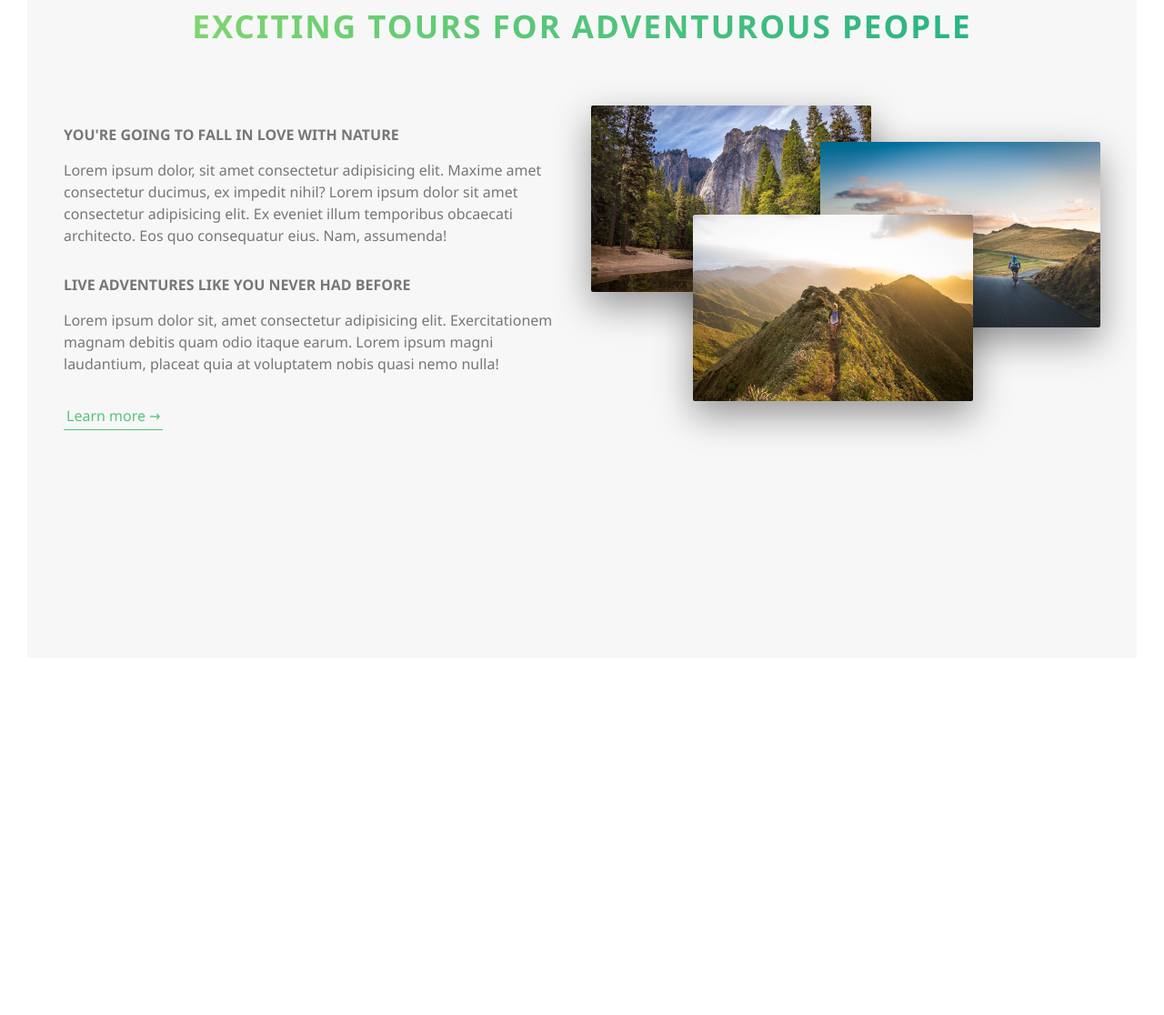
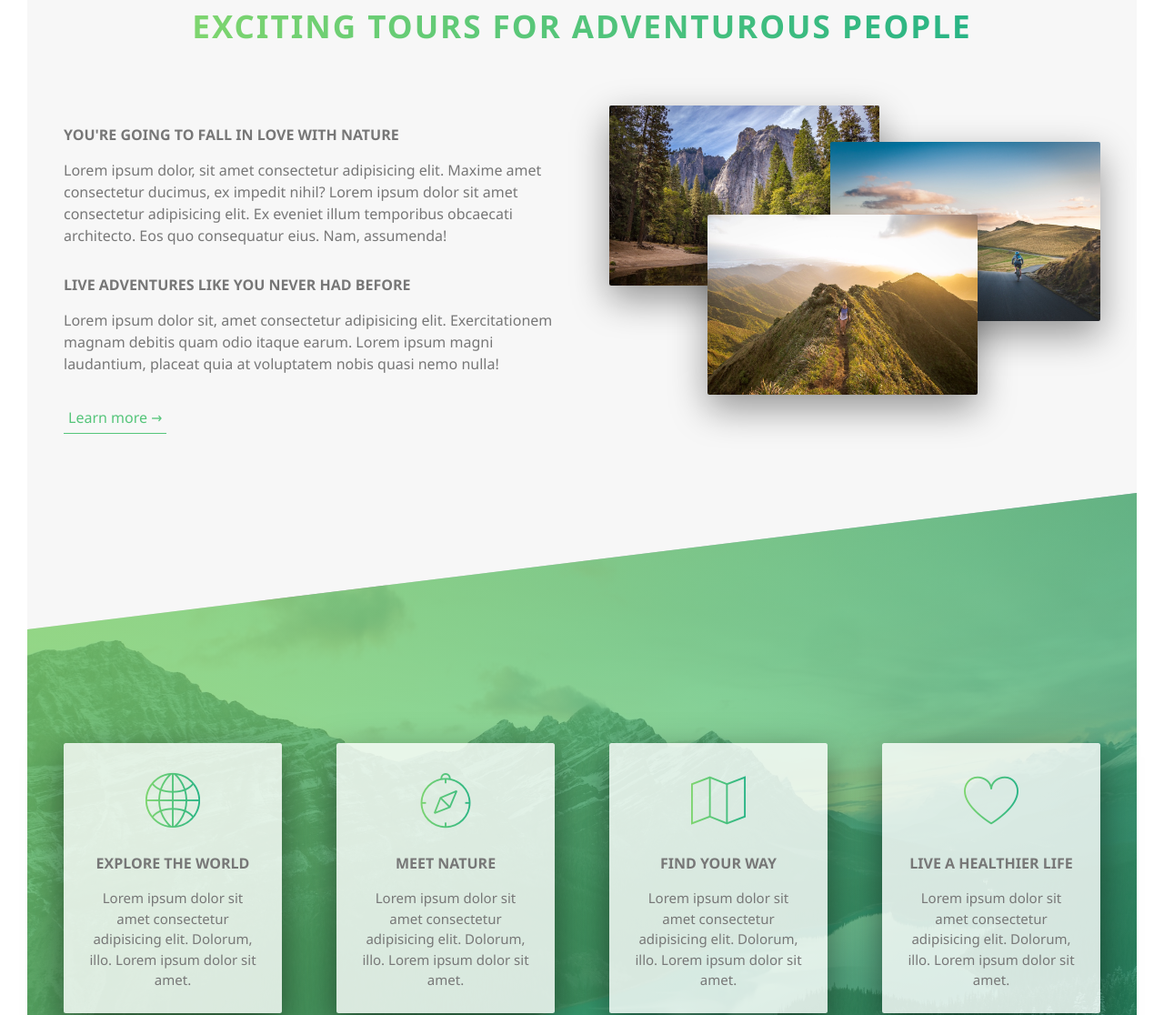
Before and after one commit to bidodev/css-advanced-course, a plain HTML site: page index.html in a window 1280 px wide. Shown: the part 877-1993 px from the top of the page at 91% size. Before the commit the page ends 1630 px from the top, so only its background shows below. Drawn offline with Linux system fonts and the light colour scheme.

Commit message:
Building the Features Section

```diff
--- /dev/null
+++ b/css/icon-fonts.css
@@ -0,0 +1,445 @@
+@charset "UTF-8";
+
+@font-face {
+  font-family: "linea-basic-10";
+  src:url("fonts/linea-basic-10.eot");
+  src:url("fonts/linea-basic-10.eot?#iefix") format("embedded-opentype"),
+    url("fonts/linea-basic-10.woff") format("woff"),
+    url("fonts/linea-basic-10.ttf") format("truetype"),
+    url("fonts/linea-basic-10.svg#linea-basic-10") format("svg");
+  font-weight: normal;
+  font-style: normal;
+
+}
+
+[data-icon]:before {
+  font-family: "linea-basic-10" !important;
+  content: attr(data-icon);
+  font-style: normal !important;
+  font-weight: normal !important;
+  font-variant: normal !important;
+  text-transform: none !important;
+  speak: none;
+  line-height: 1;
+  -webkit-font-smoothing: antialiased;
+  -moz-osx-font-smoothing: grayscale;
+}
+
+[class^="icon-basic"]:before,
+[class*=" icon-basic"]:before {
+  font-family: "linea-basic-10" !important;
+  font-style: normal !important;
+  font-weight: normal !important;
+  font-variant: normal !important;
+  text-transform: none !important;
+  speak: none;
+  line-height: 1;
+  -webkit-font-smoothing: antialiased;
+  -moz-osx-font-smoothing: grayscale;
+}
+
+.icon-basic-accelerator:before {
+  content: "a";
+}
+.icon-basic-alarm:before {
+  content: "b";
+}
+.icon-basic-anchor:before {
+  content: "c";
+}
+.icon-basic-anticlockwise:before {
+  content: "d";
+}
+.icon-basic-archive:before {
+  content: "e";
+}
+.icon-basic-archive-full:before {
+  content: "f";
+}
+.icon-basic-ban:before {
+  content: "g";
+}
+.icon-basic-battery-charge:before {
+  content: "h";
+}
+.icon-basic-battery-empty:before {
+  content: "i";
+}
+.icon-basic-battery-full:before {
+  content: "j";
+}
+.icon-basic-battery-half:before {
+  content: "k";
+}
+.icon-basic-bolt:before {
+  content: "l";
+}
+.icon-basic-book:before {
+  content: "m";
+}
+.icon-basic-book-pen:before {
+  content: "n";
+}
+.icon-basic-book-pencil:before {
+  content: "o";
+}
+.icon-basic-bookmark:before {
+  content: "p";
+}
+.icon-basic-calculator:before {
+  content: "q";
+}
+.icon-basic-calendar:before {
+  content: "r";
+}
+.icon-basic-cards-diamonds:before {
+  content: "s";
+}
+.icon-basic-cards-hearts:before {
+  content: "t";
+}
+.icon-basic-case:before {
+  content: "u";
+}
+.icon-basic-chronometer:before {
+  content: "v";
+}
+.icon-basic-clessidre:before {
+  content: "w";
+}
+.icon-basic-clock:before {
+  content: "x";
+}
+.icon-basic-clockwise:before {
+  content: "y";
+}
+.icon-basic-cloud:before {
+  content: "z";
+}
+.icon-basic-clubs:before {
+  content: "A";
+}
+.icon-basic-compass:before {
+  content: "B";
+}
+.icon-basic-cup:before {
+  content: "C";
+}
+.icon-basic-diamonds:before {
+  content: "D";
+}
+.icon-basic-display:before {
+  content: "E";
+}
+.icon-basic-download:before {
+  content: "F";
+}
+.icon-basic-exclamation:before {
+  content: "G";
+}
+.icon-basic-eye:before {
+  content: "H";
+}
+.icon-basic-eye-closed:before {
+  content: "I";
+}
+.icon-basic-female:before {
+  content: "J";
+}
+.icon-basic-flag1:before {
+  content: "K";
+}
+.icon-basic-flag2:before {
+  content: "L";
+}
+.icon-basic-floppydisk:before {
+  content: "M";
+}
+.icon-basic-folder:before {
+  content: "N";
+}
+.icon-basic-folder-multiple:before {
+  content: "O";
+}
+.icon-basic-gear:before {
+  content: "P";
+}
+.icon-basic-geolocalize-01:before {
+  content: "Q";
+}
+.icon-basic-geolocalize-05:before {
+  content: "R";
+}
+.icon-basic-globe:before {
+  content: "S";
+}
+.icon-basic-gunsight:before {
+  content: "T";
+}
+.icon-basic-hammer:before {
+  content: "U";
+}
+.icon-basic-headset:before {
+  content: "V";
+}
+.icon-basic-heart:before {
+  content: "W";
+}
+.icon-basic-heart-broken:before {
+  content: "X";
+}
+.icon-basic-helm:before {
+  content: "Y";
+}
+.icon-basic-home:before {
+  content: "Z";
+}
+.icon-basic-info:before {
+  content: "0";
+}
+.icon-basic-ipod:before {
+  content: "1";
+}
+.icon-basic-joypad:before {
+  content: "2";
+}
+.icon-basic-key:before {
+  content: "3";
+}
+.icon-basic-keyboard:before {
+  content: "4";
+}
+.icon-basic-laptop:before {
+  content: "5";
+}
+.icon-basic-life-buoy:before {
+  content: "6";
+}
+.icon-basic-lightbulb:before {
+  content: "7";
+}
+.icon-basic-link:before {
+  content: "8";
+}
+.icon-basic-lock:before {
+  content: "9";
+}
+.icon-basic-lock-open:before {
+  content: "!";
+}
+.icon-basic-magic-mouse:before {
+  content: "\"";
+}
+.icon-basic-magnifier:before {
+  content: "#";
+}
+.icon-basic-magnifier-minus:before {
+  content: "$";
+}
+.icon-basic-magnifier-plus:before {
+  content: "%";
+}
+.icon-basic-mail:before {
+  content: "&";
+}
+.icon-basic-mail-multiple:before {
+  content: "'";
+}
+.icon-basic-mail-open:before {
+  content: "(";
+}
+.icon-basic-mail-open-text:before {
+  content: ")";
+}
+.icon-basic-male:before {
+  content: "*";
+}
+.icon-basic-map:before {
+  content: "+";
+}
+.icon-basic-message:before {
+  content: ",";
+}
+.icon-basic-message-multiple:before {
+  content: "-";
+}
+.icon-basic-message-txt:before {
+  content: ".";
+}
+.icon-basic-mixer2:before {
+  content: "/";
+}
+.icon-basic-mouse:before {
+  content: ":";
+}
+.icon-basic-notebook:before {
+  content: ";";
+}
+.icon-basic-notebook-pen:before {
+  content: "<";
+}
+.icon-basic-notebook-pencil:before {
+  content: "=";
+}
+.icon-basic-paperplane:before {
+  content: ">";
+}
+.icon-basic-pencil-ruler:before {
+  content: "?";
+}
+.icon-basic-pencil-ruler-pen:before {
+  content: "@";
+}
+.icon-basic-photo:before {
+  content: "[";
+}
+.icon-basic-picture:before {
+  content: "]";
+}
+.icon-basic-picture-multiple:before {
+  content: "^";
+}
+.icon-basic-pin1:before {
+  content: "_";
+}
+.icon-basic-pin2:before {
+  content: "`";
+}
+.icon-basic-postcard:before {
+  content: "{";
+}
+.icon-basic-postcard-multiple:before {
+  content: "|";
+}
+.icon-basic-printer:before {
+  content: "}";
+}
+.icon-basic-question:before {
+  content: "~";
+}
+.icon-basic-rss:before {
+  content: "\\";
+}
+.icon-basic-server:before {
+  content: "\e000";
+}
+.icon-basic-server2:before {
+  content: "\e001";
+}
+.icon-basic-server-cloud:before {
+  content: "\e002";
+}
+.icon-basic-server-download:before {
+  content: "\e003";
+}
+.icon-basic-server-upload:before {
+  content: "\e004";
+}
+.icon-basic-settings:before {
+  content: "\e005";
+}
+.icon-basic-share:before {
+  content: "\e006";
+}
+.icon-basic-sheet:before {
+  content: "\e007";
+}
+.icon-basic-sheet-multiple:before {
+  content: "\e008";
+}
+.icon-basic-sheet-pen:before {
+  content: "\e009";
+}
+.icon-basic-sheet-pencil:before {
+  content: "\e00a";
+}
+.icon-basic-sheet-txt:before {
+  content: "\e00b";
+}
+.icon-basic-signs:before {
+  content: "\e00c";
+}
+.icon-basic-smartphone:before {
+  content: "\e00d";
+}
+.icon-basic-spades:before {
+  content: "\e00e";
+}
+.icon-basic-spread:before {
+  content: "\e00f";
+}
+.icon-basic-spread-bookmark:before {
+  content: "\e010";
+}
+.icon-basic-spread-text:before {
+  content: "\e011";
+}
+.icon-basic-spread-text-bookmark:before {
+  content: "\e012";
+}
+.icon-basic-star:before {
+  content: "\e013";
+}
+.icon-basic-tablet:before {
+  content: "\e014";
+}
+.icon-basic-target:before {
+  content: "\e015";
+}
+.icon-basic-todo:before {
+  content: "\e016";
+}
+.icon-basic-todo-pen:before {
+  content: "\e017";
+}
+.icon-basic-todo-pencil:before {
+  content: "\e018";
+}
+.icon-basic-todo-txt:before {
+  content: "\e019";
+}
+.icon-basic-todolist-pen:before {
+  content: "\e01a";
+}
+.icon-basic-todolist-pencil:before {
+  content: "\e01b";
+}
+.icon-basic-trashcan:before {
+  content: "\e01c";
+}
+.icon-basic-trashcan-full:before {
+  content: "\e01d";
+}
+.icon-basic-trashcan-refresh:before {
+  content: "\e01e";
+}
+.icon-basic-trashcan-remove:before {
+  content: "\e01f";
+}
+.icon-basic-upload:before {
+  content: "\e020";
+}
+.icon-basic-usb:before {
+  content: "\e021";
+}
+.icon-basic-video:before {
+  content: "\e022";
+}
+.icon-basic-watch:before {
+  content: "\e023";
+}
+.icon-basic-webpage:before {
+  content: "\e024";
+}
+.icon-basic-webpage-img-txt:before {
+  content: "\e025";
+}
+.icon-basic-webpage-multiple:before {
+  content: "\e026";
+}
+.icon-basic-webpage-txt:before {
+  content: "\e027";
+}
+.icon-basic-world:before {
+  content: "\e028";
+}
--- a/index.html
+++ b/index.html
@@ -3,7 +3,9 @@
   <head>
     <meta charset="UTF-8" />
     <meta name="viewport" content="width=device-width, initial-scale=1.0" />
-    <title>Nature</title>
+    <title>Outdoors</title>
+    <link rel="shortcut icon" href="./img/favicon.png" />
+    <link rel="stylesheet" href="css/icon-fonts.css" />
     <link rel="stylesheet" href="css/style.css" />
   </head>
   <body>
@@ -69,6 +71,58 @@
           </div>
         </div>
       </section>
+      <section class="section-features">
+        <div class="row">
+          <div class="col-1-of-4">
+            <div class="feature-box">
+              <i class="feature-box__icon icon-basic-world"></i>
+              <h3 class="heading-tertiary u-margin-bottom-small">
+                Explore the World
+              </h3>
+              <p class="feature-box__text">
+                Lorem ipsum dolor sit amet consectetur adipisicing elit.
+                Dolorum, illo. Lorem ipsum dolor sit amet.
+              </p>
+            </div>
+          </div>
+          <div class="col-1-of-4">
+            <div class="feature-box">
+              <i class="feature-box__icon icon-basic-compass"></i>
+              <h3 class="heading-tertiary u-margin-bottom-small">
+                meet nature
+              </h3>
+              <p class="feature-box__text">
+                Lorem ipsum dolor sit amet consectetur adipisicing elit.
+                Dolorum, illo. Lorem ipsum dolor sit amet.
+              </p>
+            </div>
+          </div>
+          <div class="col-1-of-4">
+            <div class="feature-box">
+              <i class="feature-box__icon icon-basic-map"></i>
+              <h3 class="heading-tertiary u-margin-bottom-small">
+                find your way
+              </h3>
+              <p class="feature-box__text">
+                Lorem ipsum dolor sit amet consectetur adipisicing elit.
+                Dolorum, illo. Lorem ipsum dolor sit amet.
+              </p>
+            </div>
+          </div>
+          <div class="col-1-of-4">
+            <div class="feature-box">
+              <i class="feature-box__icon icon-basic-heart"></i>
+              <h3 class="heading-tertiary u-margin-bottom-small">
+                live a healthier life
+              </h3>
+              <p class="feature-box__text">
+                Lorem ipsum dolor sit amet consectetur adipisicing elit.
+                Dolorum, illo. Lorem ipsum dolor sit amet.
+              </p>
+            </div>
+          </div>
+        </div>
+      </section>
     </main>
   </body>
 </html>
--- a/sass/abstracts/_variables.scss
+++ b/sass/abstracts/_variables.scss
@@ -12,7 +12,7 @@ $color-white: #fff;
 //grid
 $grid-width: 114rem;
 $gutter-vertical: 8rem;
-$gutter-horizontal: 2rem;
+$gutter-horizontal: 6rem;
 
 //default font-size
 $default-font-size: 1.6rem;
--- a/sass/components/_button.scss
+++ b/sass/components/_button.scss
@@ -60,7 +60,7 @@
     display: inline-block;
     text-decoration: none;
     border-bottom: 1px solid $color-primary;
-    padding: 3px;
+    padding: 0.5rem;
     transition: all 0.2s;
   }
 
@@ -69,7 +69,7 @@
     background-color: $color-primary;
     box-shadow: 0 1rem 2rem rgba($color-black, 0.2);
     transform: translateY(-2px);
-    border-radius: 2px;
+    border-radius: 0.25rem;
   }
 
   &:active {
--- /dev/null
+++ b/sass/components/_feature-box.scss
@@ -0,0 +1,27 @@
+.feature-box {
+  background-color: rgba($color: $color-white, $alpha: 0.8);
+  font-size: 1.5rem;
+  padding: 2.5rem;
+  text-align: center;
+  border-radius: 0.25rem;
+  box-shadow: 0 1.5rem 4rem rgba($color: $color-black, $alpha: 0.5);
+  transition: transform 0.3s;
+
+  &__icon {
+    font-size: 6rem;
+    margin-bottom: 0.5rem;
+    display: inline-block;
+    background-image: linear-gradient(
+      to right,
+      $color-primary-light,
+      $color-primary-dark
+    );
+    background-clip: text;
+    -webkit-background-clip: text;
+    color: transparent;
+  }
+
+  &:hover {
+    transform: translateY(1.5rem) scale(1.1);
+  }
+}
--- a/sass/layout/_header.scss
+++ b/sass/layout/_header.scss
@@ -3,7 +3,7 @@
   background-image: linear-gradient(
       to right bottom,
       rgba($color-primary-light, $alpha: 0.8),
-      rgba($color-primary-dark, $alpha: 0.4)
+      rgba($color-primary-dark, $alpha: 0.6)
     ),
     url(../img/hero.jpg);
 
--- a/sass/pages/_home.scss
+++ b/sass/pages/_home.scss
@@ -3,3 +3,19 @@
   padding: 25rem 0;
   margin-top: -20vh;
 }
+.section-features {
+  padding: 20rem 0;
+  background-image: linear-gradient(
+      to right bottom,
+      rgba($color-primary-light, $alpha: 0.8),
+      rgba($color-primary-dark, $alpha: 0.6)
+    ),
+    url(../img/nat-4.jpg);
+  background-size: cover;
+  transform: skewY(-7deg);
+  margin-top: -11rem;
+
+  & > * {
+    transform: skewY(7deg);
+  }
+}
--- a/sass/style.scss
+++ b/sass/style.scss
@@ -12,6 +12,7 @@
 //components
 @import "./components/button";
 @import "./components/composition";
+@import "./components/feature-box";
 
 //layout
 @import "./layout/header";
```
Also changed, not shown: css/fonts/linea-basic-10.ttf (added), css/fonts/linea-basic-10.woff (added), css/style.css, 3 other files.
